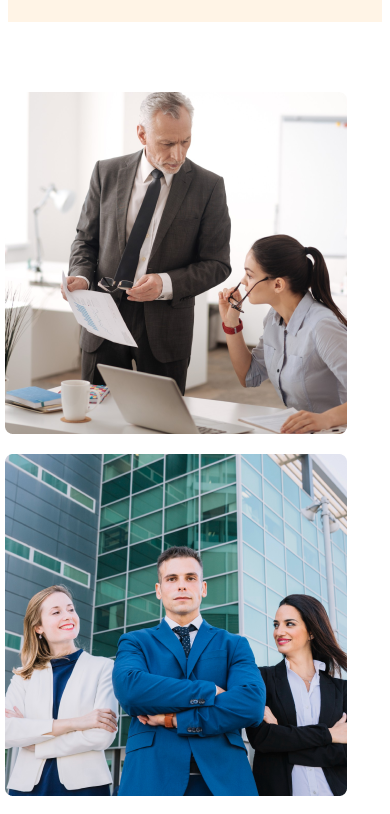
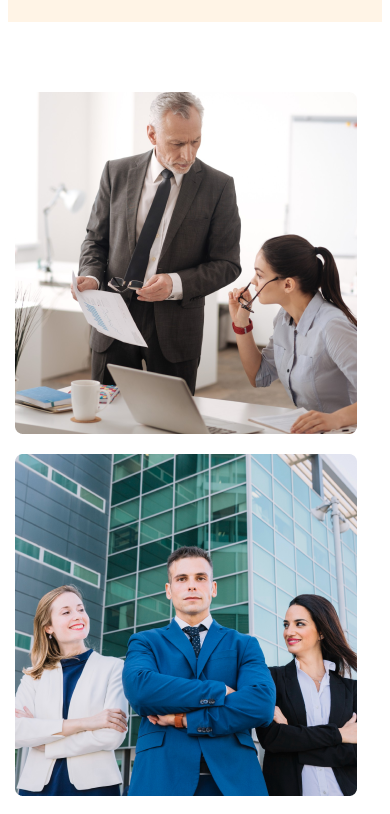
Before and after one commit to Najmulsp/architect-website, a plain HTML site: page index.html in a window 390 px wide. Shown: the part 990-1804 px from the top of the page. Drawn offline with nearby package versions, Linux system fonts and the light colour scheme.

Commit message:
finished projects

```diff
--- a/styles/architect.css
+++ b/styles/architect.css
@@ -140,13 +140,10 @@ color: #727272;
     border-radius: 8px;
     background: #FF900E;
     width: 342px;
-/* height: 200px; */
 padding: 40px;
 text-align: center;
 position: relative;
 bottom: 100px;
-/* margin: -100px 0 -40px -20px;
-padding: -40px 40px; */
 }
 .btn2 h1{
     color: #FFF;
@@ -159,7 +156,6 @@ padding: -40px 40px; */
     color: #FFF;
     font-size: 1rem;
     font-weight: 700;
-    /* position: absolute; */
     margin-bottom:;
 
 }
@@ -229,6 +225,7 @@ font-size: 1.2rem;
     }
     .teams-img-container{
         grid-template-columns: 1fr;
+        padding-left: 20px;
     }
     .feature{
         flex-direction: column;
```
